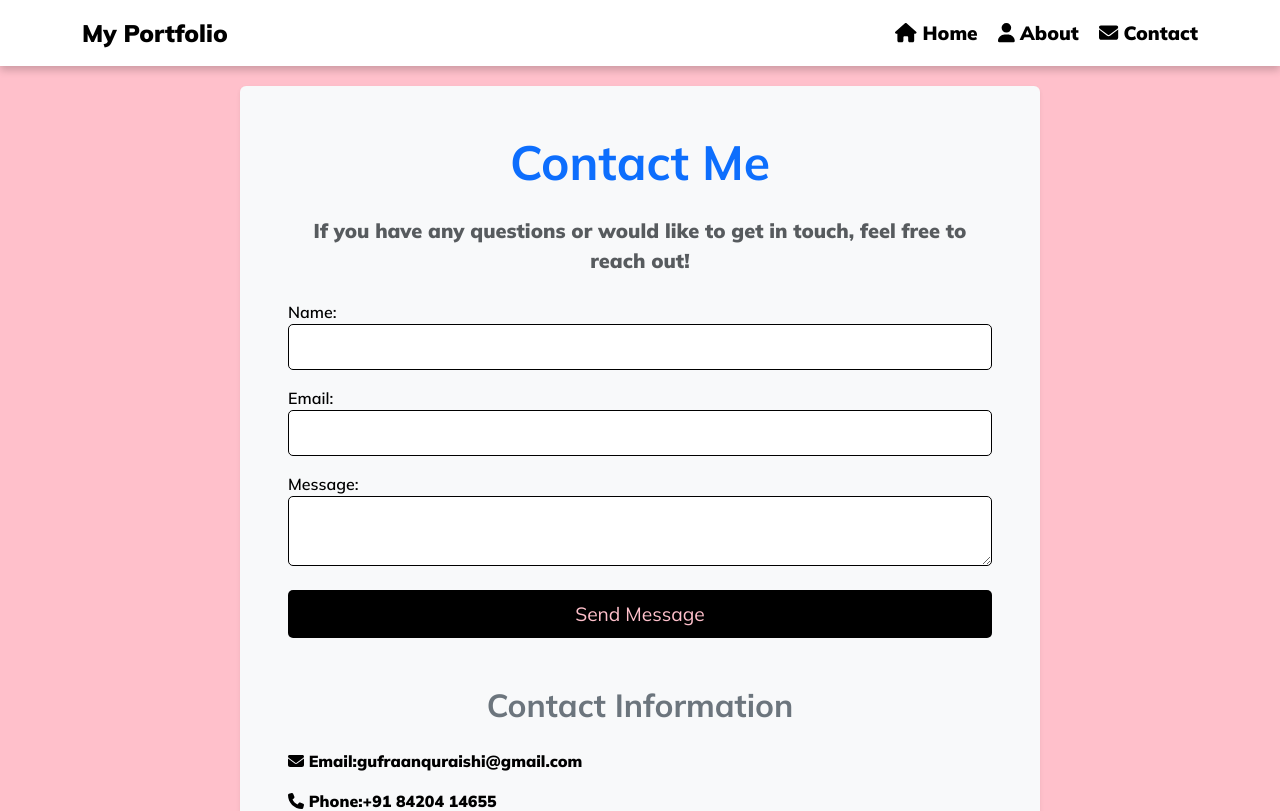
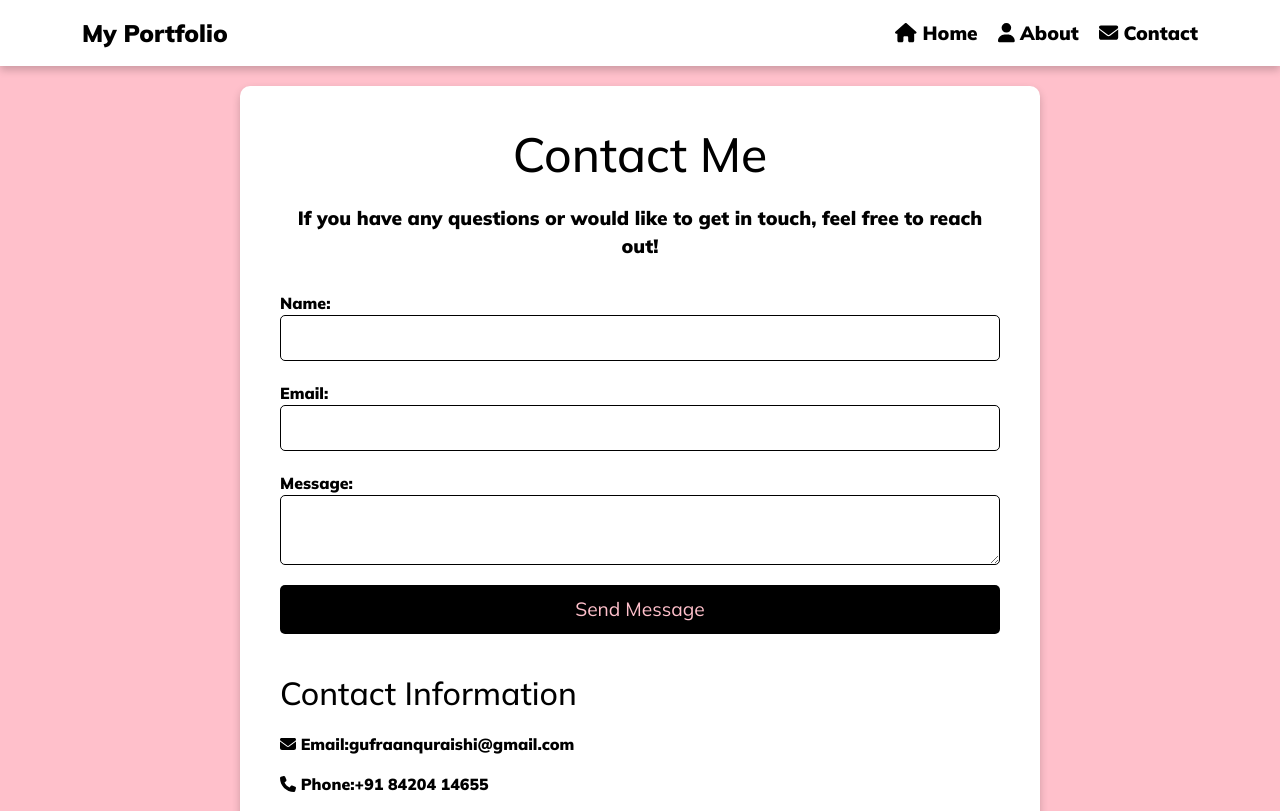
Before and after one commit to asifali-7890/Portfolio, a React (Create React App) app: page /contact in a window 1280 px wide. Shown: the top 811 px of the page. Built offline with nearby package versions, Linux system fonts and the light colour scheme.

Commit message:
Enhance Contact component styles for better text wrapping; adjust font sizes in Home component

```diff
--- a/src/components/Contact.css
+++ b/src/components/Contact.css
@@ -63,3 +63,14 @@
     color: #000; /* Black text */
     text-decoration: none;
 }
+
+.contact-info-item p {
+    margin: 0;
+    word-wrap: break-word; /* Ensure text wraps */
+}
+
+@media (max-width: 767px) {
+    .contact-info-item p {
+        word-break: break-word; /* Ensure text wraps on smaller screens */
+    }
+}
--- a/src/components/Contact.jsx
+++ b/src/components/Contact.jsx
@@ -25,19 +25,12 @@ const Contact = () => {
     };
 
     return (
-        <div className="contact-container bg-light p-5 rounded shadow-sm">
-            {/* Contact Title */}
-            <h1 className="contact-title text-center text-primary mb-4 fw-bold">Contact Me</h1>
-
-            {/* Description */}
-            <p className="contact-description text-center fs-5 mb-4 text-muted">
-                If you have any questions or would like to get in touch, feel free to reach out!
-            </p>
-
-            {/* Contact Form */}
+        <div className="contact-container">
+            <h1 className="contact-title">Contact Me</h1>
+            <p className="contact-description">If you have any questions or would like to get in touch, feel free to reach out!</p>
             <form onSubmit={handleSubmit} className="contact-form">
-                <div className="form-group mb-3">
-                    <label htmlFor="name" className="fw-semibold">Name:</label>
+                <div className="form-group">
+                    <label htmlFor="name">Name:</label>
                     <input
                         type="text"
                         id="name"
@@ -48,9 +41,8 @@ const Contact = () => {
                         required
                     />
                 </div>
-
-                <div className="form-group mb-3">
-                    <label htmlFor="email" className="fw-semibold">Email:</label>
+                <div className="form-group">
+                    <label htmlFor="email">Email:</label>
                     <input
                         type="email"
                         id="email"
@@ -61,9 +53,8 @@ const Contact = () => {
                         required
                     />
                 </div>
-
-                <div className="form-group mb-4">
-                    <label htmlFor="message" className="fw-semibold">Message:</label>
+                <div className="form-group">
+                    <label htmlFor="message">Message:</label>
                     <textarea
                         id="message"
                         name="message"
@@ -73,14 +64,10 @@ const Contact = () => {
                         required
                     ></textarea>
                 </div>
-
-                <button type="submit" className="btn btn-primary w-100">Send Message</button>
+                <button type="submit" className="btn btn-primary">Send Message</button>
             </form>
-
-            {/* Contact Information */}
-            <div className="contact-info mt-5">
-                <h2 className="text-center fw-bold mb-4 text-secondary">Contact Information</h2>
-
+            <div className="contact-info">
+                <h2>Contact Information</h2>
                 <div className="contact-info-item mb-3">
                     <p><FontAwesomeIcon icon={faEnvelope} /> <strong>Email:</strong>
                         <a href="mailto:gufraanquraishi@gmail.com" className="text-decoration-none">gufraanquraishi@gmail.com</a>
@@ -103,14 +90,13 @@ const Contact = () => {
                     </p>
                 </div>
 
-                <div className="contact-info-item">
+                <div className="contact-info-item mb-3">
                     <p><strong>GitHub:</strong>
                         <a href="https://github.com/asifali-7890" target="_blank" rel="noopener noreferrer" className="text-decoration-none">github.com/asifali-7890</a>
                     </p>
                 </div>
             </div>
         </div>
-
     );
 }
 
--- a/src/components/Home.jsx
+++ b/src/components/Home.jsx
@@ -149,7 +149,7 @@ const Home = () => {
 
             </div>
 
-            <div className="row mt-5 fs-4 text-dark bg-white shadow-lg rounded-md">
+            <div className="row mt-5 fs-6 text-dark bg-white shadow-lg rounded-md">
                 <div className="col-md-12 mt-5">
                     <h2 className="fw-bold mb-4 text-primary">🌟 Strengths</h2>
                     <ul className="list-unstyled">
```
